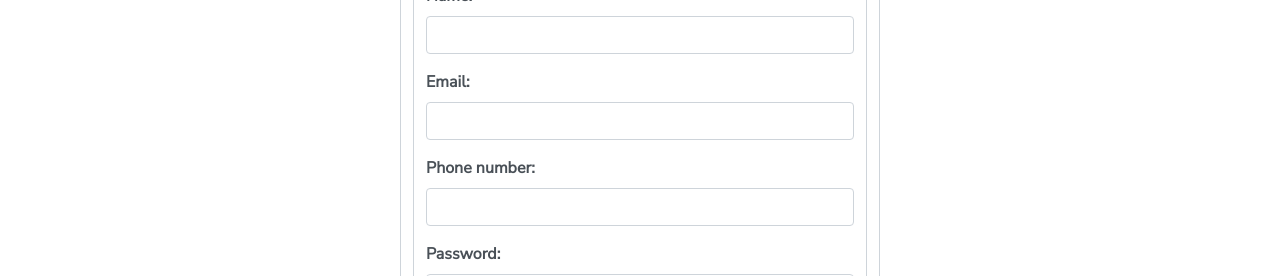
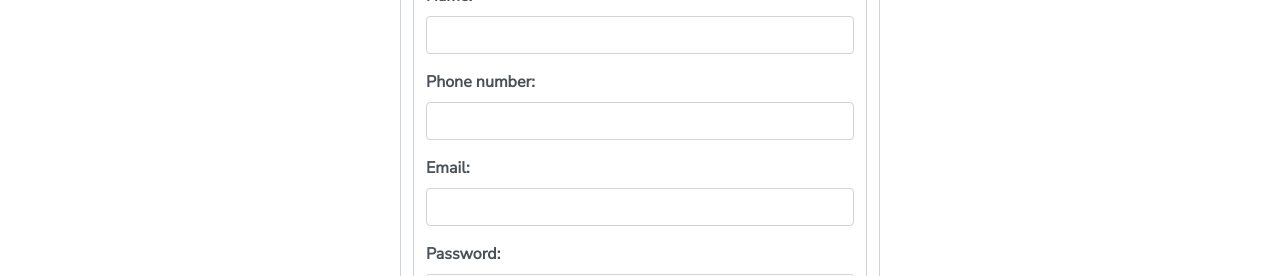
Before and after one commit to DanielCs1988/webshop-front, an Angular app: page /register in a window 1280 px wide. Shown: the part 176-452 px from the top of the page. Built offline with nearby package versions, Linux system fonts and the light colour scheme.

Commit message:
adjusted register template

```diff
--- a/src/app/register/register.component.html
+++ b/src/app/register/register.component.html
@@ -7,12 +7,12 @@
         <input id="name" class="form-control" type="text">
       </div>
       <div class="form-group">
+        <label for="phone">Phone number:</label>
+        <input id="phone" class="form-control" type="text">
+      </div>
+      <div class="form-group">
         <label for="email">Email:</label>
         <input id="email" class="form-control" type="email">
-      </div>
-      <div class="form-group">
-        <label for="phone">Phone number:</label>
-        <input id="phone" class="form-control" type="text">
       </div>
       <div class="form-group">
         <label for="password">Password:</label>
```
